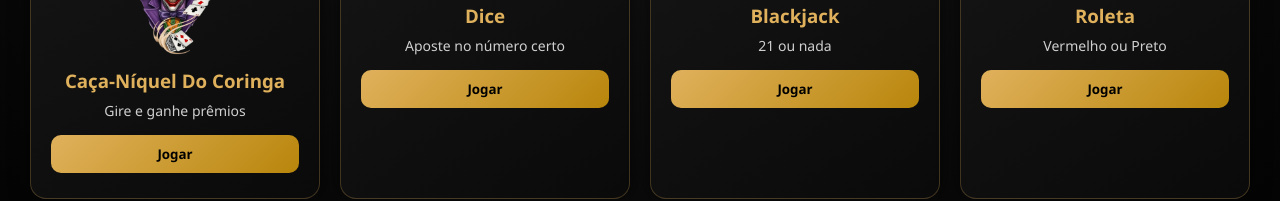
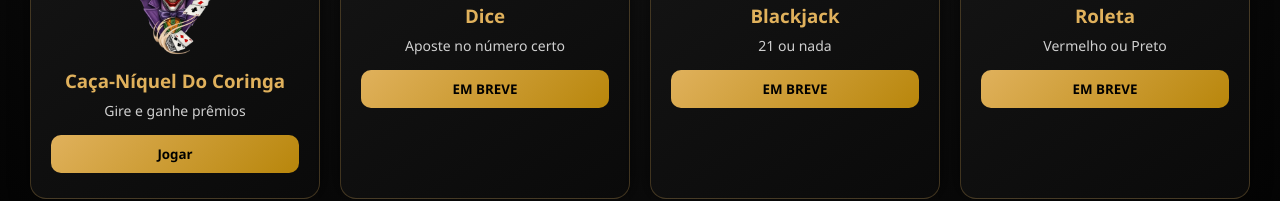
Before and after one commit to Qcassino/Qcassino, a plain HTML site: page lobby.html in a window 1280 px wide. Shown: the part 407-608 px from the top of the page. Drawn offline with Linux system fonts and the light colour scheme; no server answers.

Commit message:
Update lobby.html

```diff
--- a/lobby.html
+++ b/lobby.html
@@ -45,21 +45,21 @@
       <div class="icon">🎲</div>
       <h3>Dice</h3>
       <p>Aposte no número certo</p>
-      <button>Jogar</button>
+      <button>EM BREVE</button>
     </div>
 
     <div class="game-card">
       <div class="icon">🃏</div>
       <h3>Blackjack</h3>
       <p>21 ou nada</p>
-      <button>Jogar</button>
+      <button>EM BREVE</button>
     </div>
 
     <div class="game-card">
       <div class="icon">💎</div>
       <h3>Roleta</h3>
       <p>Vermelho ou Preto</p>
-      <button>Jogar</button>
+      <button>EM BREVE</button>
     </div>
 
   </section>
```
